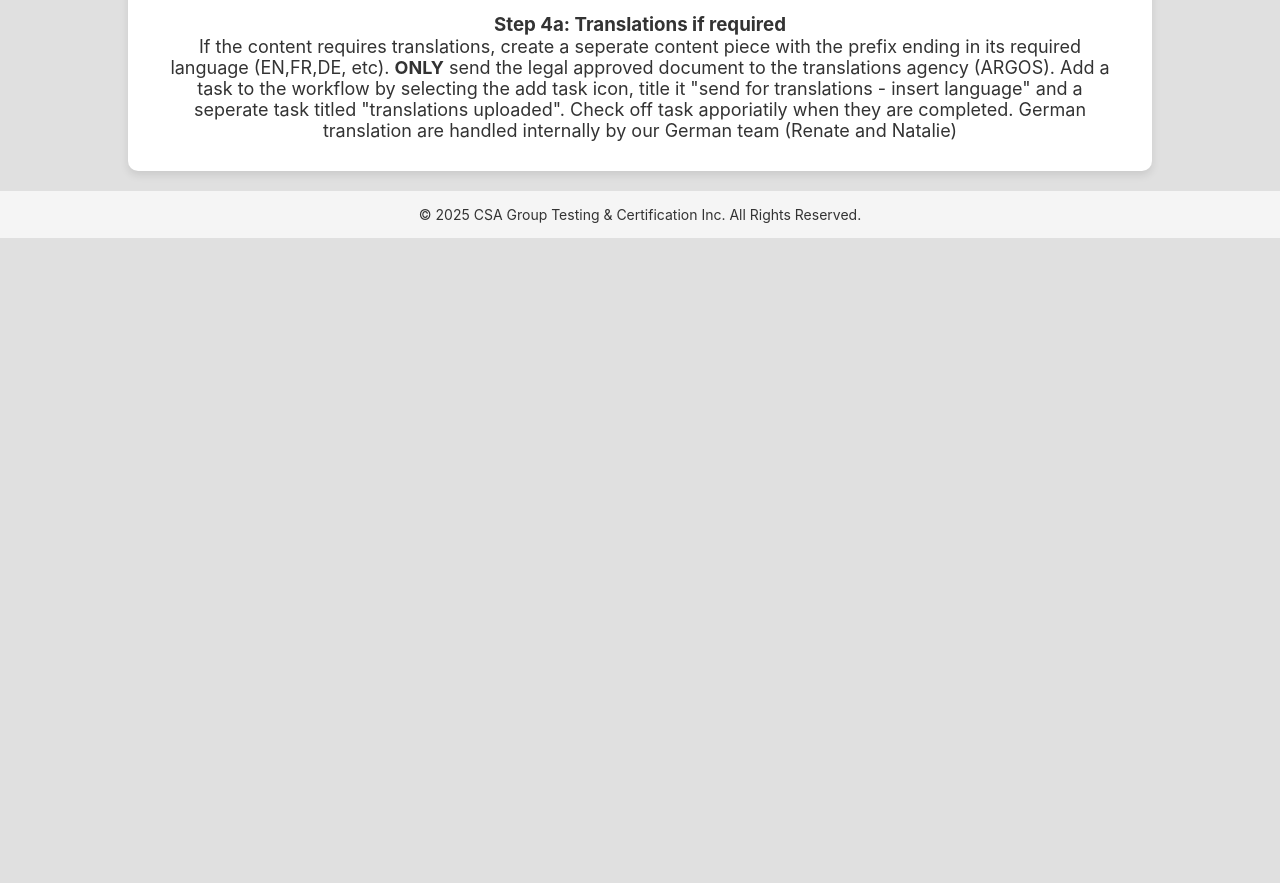
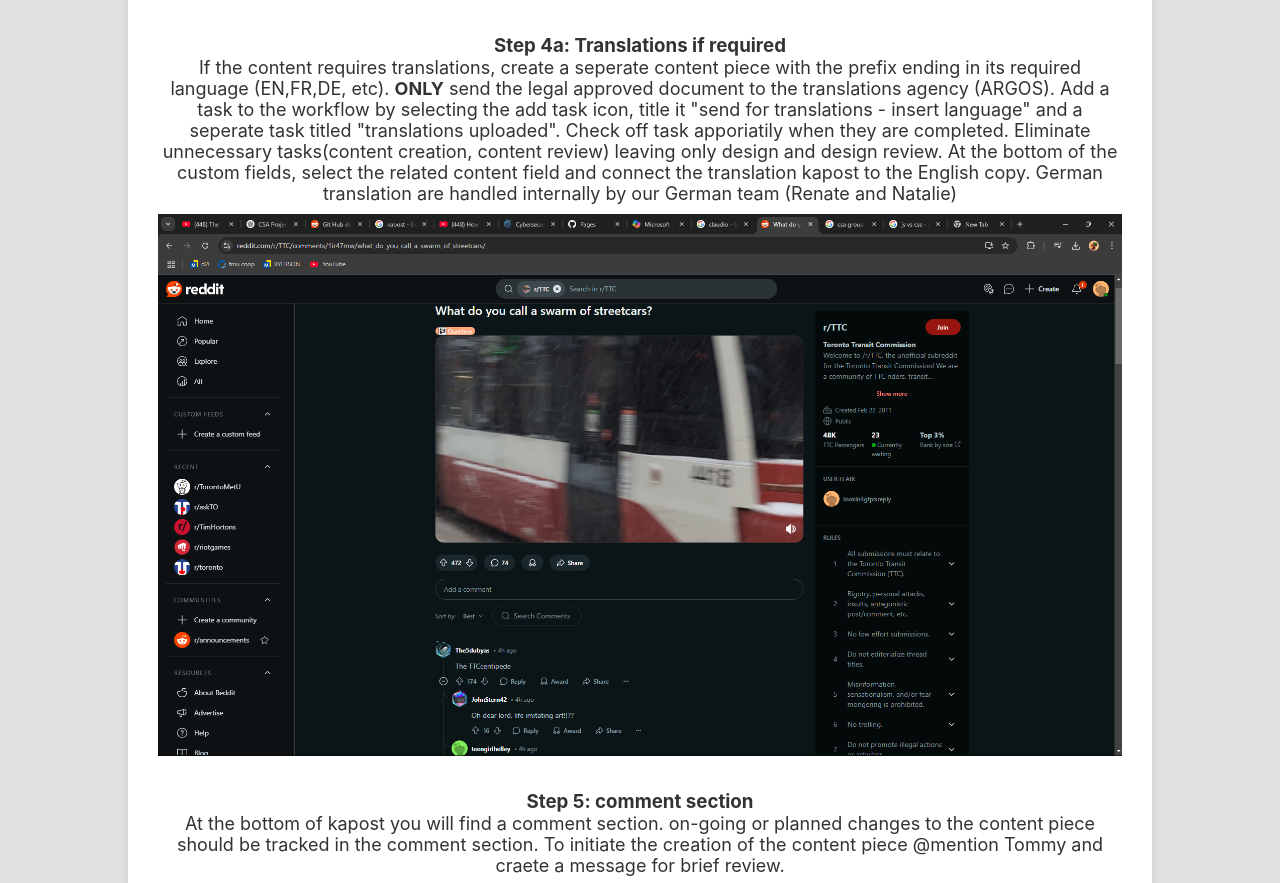
Before and after one commit to xxlvincent/csa-demo-page, a plain HTML site: page tools.html in a window 1280 px wide. Shown: the part 2935-3818 px from the top of the page. Before the commit the page ends 3173 px from the top, so only its background shows below. Drawn offline with Linux system fonts and the light colour scheme.

Commit message:
Update tools.html

```diff
--- a/tools.html
+++ b/tools.html
@@ -67,7 +67,7 @@
       To create a deliverable, select the content tab and select add content. Refering to the brief, create all deliverables requested. The title format is: <strong>"TIC | title | content type"</strong>.
     </p>
      <!-- Screenshot of this step -->
-     <img src="csaweb2.png" alt="Screenshot of Step 1: Create a deliverables" style="max-width: 100%; height: auto; margin-bottom: 30px; margin-top: 10px;">
+     <img src="csaweb2.png" alt="Screenshot of Step 2: Create a deliverables" style="max-width: 100%; height: auto; margin-bottom: 30px; margin-top: 10px;">
 
     <h3> Step 3: Fill in the custom fields field detail</h3>
     <p>
@@ -75,27 +75,34 @@
       At the bottom of the fields you will find the PM use only fields, set in-progress field to on-schedule if the deadlines are meet. Select at-risk if their are delays to the project, fill out PM notes to track the delays.
     </p>
       <!-- Screenshot of this step -->
-      <img src="csaweb2.png" alt="Screenshot of Step 1: Create a deliverables" style="max-width: 100%; height: auto; margin-bottom: 30px; margin-top: 10px;">
+      <img src="csaweb2.png" alt="Screenshot of Step 3: Create a deliverables" style="max-width: 100%; height: auto; margin-bottom: 30px; margin-top: 10px;">
 
     <h3> Step 4: Adjust workflow</h3>
       <p>
         Workflow task are shown on the right hand side, assign deadlines and task appropriately.
         <strong>Content Creation</strong>
-        *assign these tasks to Tommy Phan
+        *assign these tasks to Tommy(deadline for review and content creation will be decided based on Tommy's schedule)
         <strong>Content Review</strong>
         *assign these tasks to the Market Manager responsible for the content piece
         <strong>Content design</strong>
         *assign these tasks to Navigate Group
       </p>
         <!-- Screenshot of this step -->
-        <img src="csaweb2.png" alt="Screenshot of Step 1: Create a deliverables" style="max-width: 100%; height: auto; margin-bottom: 30px; margin-top: 10px;">
+        <img src="csaweb2.png" alt="Screenshot of Step 4: Create a deliverables" style="max-width: 100%; height: auto; margin-bottom: 30px; margin-top: 10px;">
 
     <h3> Step 4a: Translations if required</h3>
       <p>
         If the content requires translations, create a seperate content piece with the prefix ending in its required language (EN,FR,DE, etc). <strong>ONLY</strong> send the legal approved document to the translations agency (ARGOS). Add a task to the workflow by selecting the add task icon, title it "send for translations - insert language" and a seperate task titled "translations uploaded".
-        Check off task apporiatily when they are completed.
+        Check off task apporiatily when they are completed. Eliminate unnecessary tasks(content creation, content review) leaving only design and design review. At the bottom of the custom fields, select the related content field and connect the translation kapost to the English copy.
         German translation are handled internally by our German team (Renate and Natalie)
       </p>
+      <img src="csaweb2.png" alt="Screenshot of Step 4a: Create a deliverables" style="max-width: 100%; height: auto; margin-bottom: 30px; margin-top: 10px;">
+
+    <h3>Step 5: comment section</h3>
+    <p>
+      At the bottom of kapost you will find a comment section. on-going or planned changes to the content piece should be tracked in the comment section. To initiate the creation of the content piece @mention Tommy and craete a message for brief review.
+    </p>
+    <img src="csaweb2.png" alt="Screenshot of Step 6: Create a deliverables" style="max-width: 100%; height: auto; margin-bottom: 30px; margin-top: 10px;">
   </section>
 </main>
 
```
